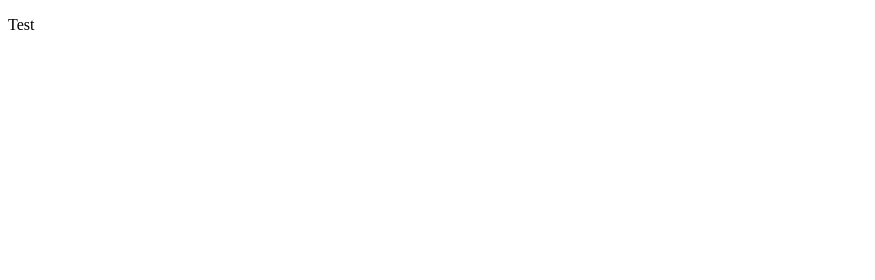
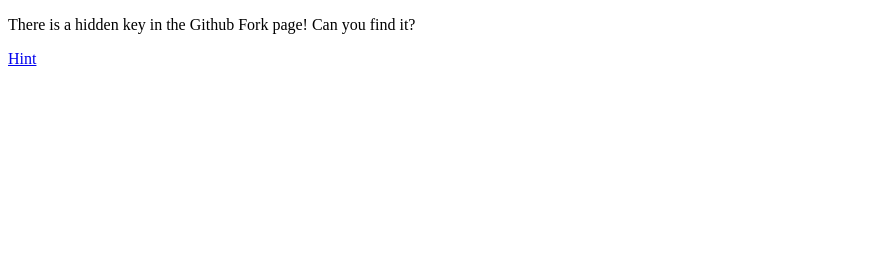
Before and after one commit to Unofficial-STEMSchool-Challenge/Part2, a plain HTML site: page index.html in a window 1280 px wide. Shown: the top 280 px of the page, 0-875 px from the left. Drawn offline with Linux system fonts and the light colour scheme.

Commit message:
Update index.html

```diff
--- a/index.html
+++ b/index.html
@@ -4,6 +4,7 @@
     </head>
     <body>
         <a href="https://unofficial-stemschool-challenge.github.io/Part2/JYFbxV4b8ibA6GU.html"><img style="position: absolute; top: 0; right: 0; border: 0;" src="https://s3.amazonaws.com/github/ribbons/forkme_right_darkblue_121621.png" alt="Fork me on GitHub"></a>
-        <p>Test</p>
+        <p>There is a hidden key in the Github Fork page! Can you find it?</p>
+        <p><a href="qvHvVd3FyEwhkxtinqTedV.html">Hint</a></p>
     </body>
 </html>
```
